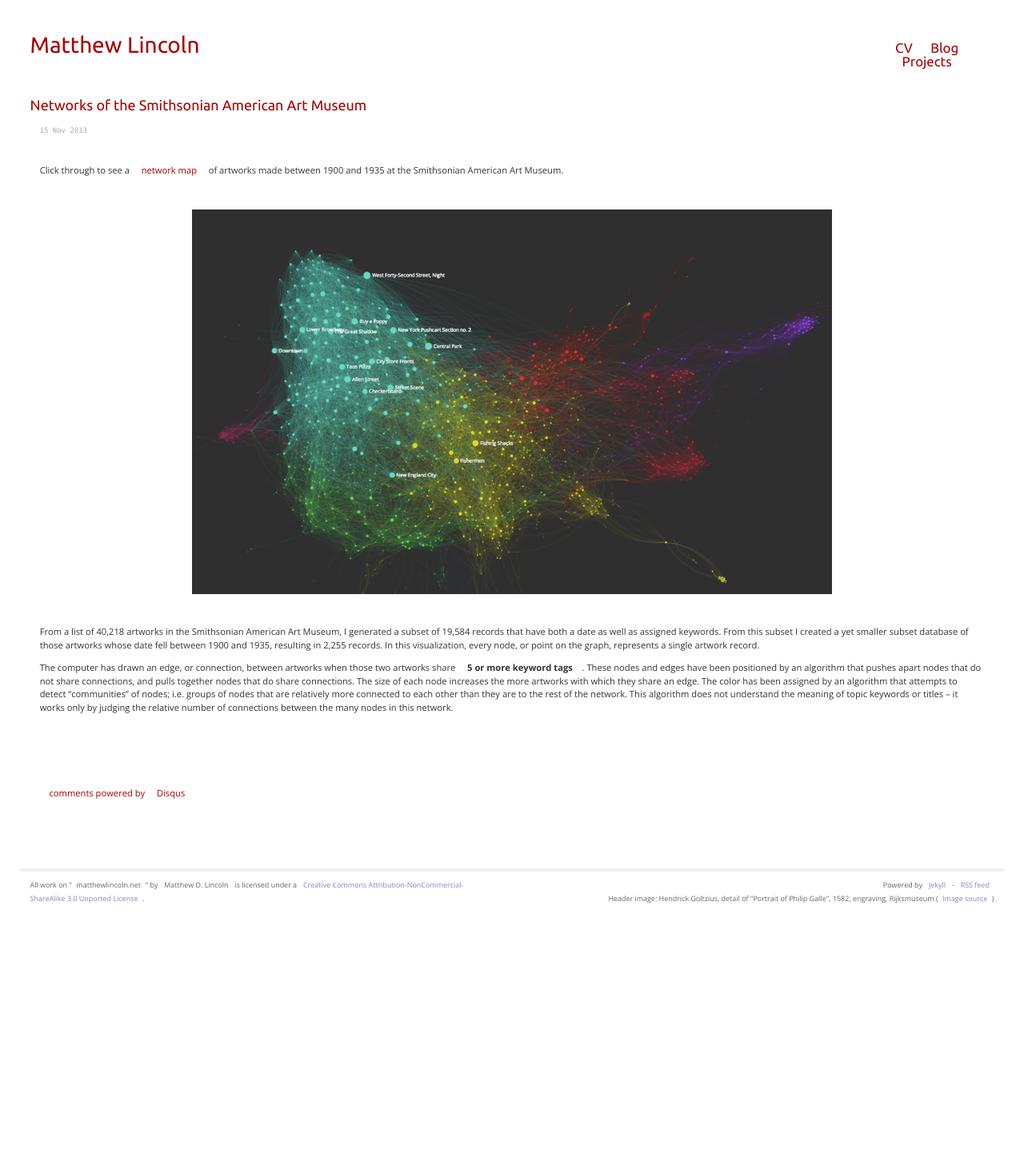
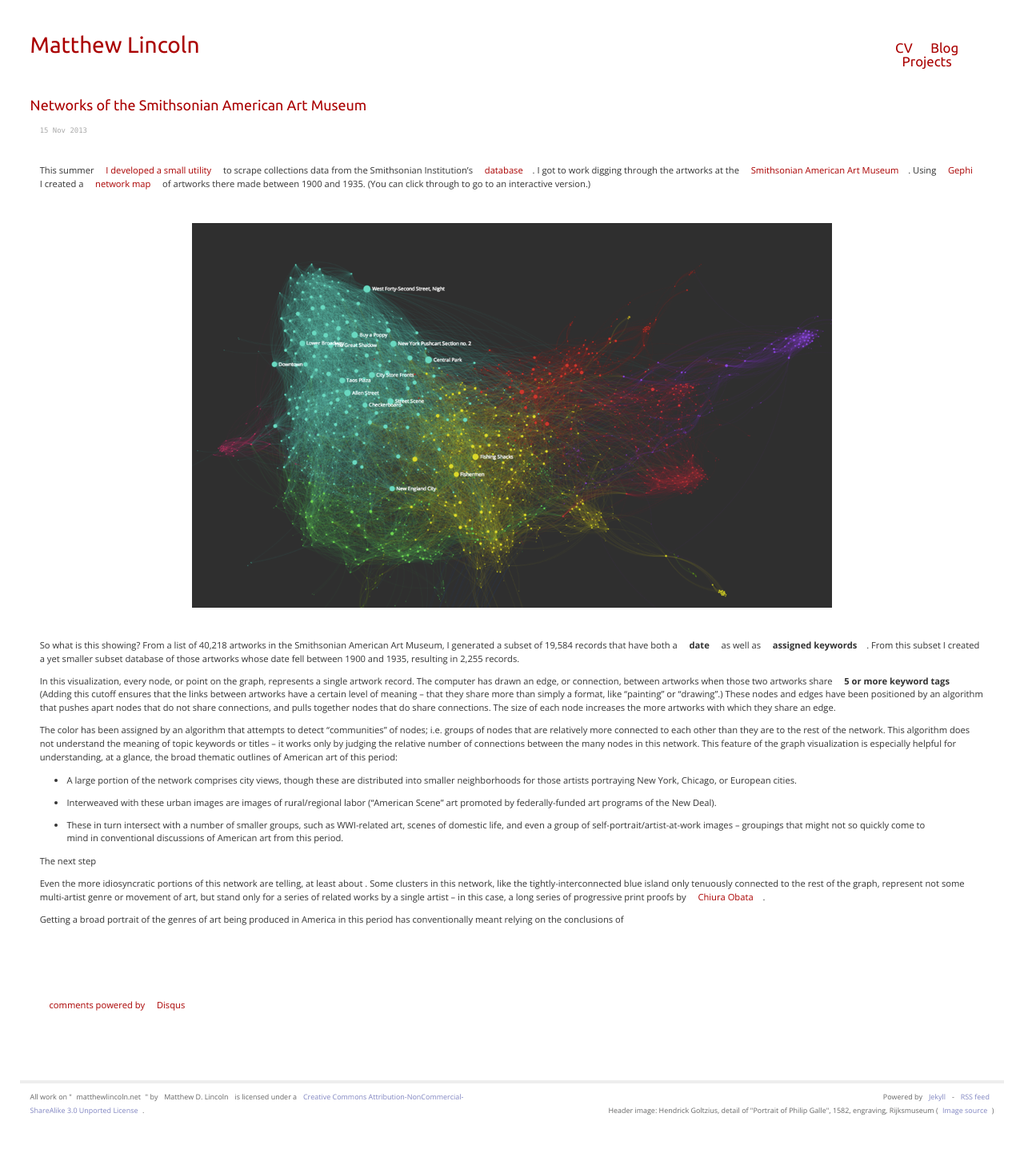
Before and after one commit to mdlincoln/mdlincoln.github.io, a Jekyll site: the page built from _posts/2013-11-15-networks-of-the-smithsonian-american-art-museum.md, in a window 1280 px wide. Shown: the whole page at 80% size. Built offline with Jekyll 4.4.1, drawn with Linux system fonts in a browser that asks for light colours; comment, search, counter and statistics services are not loaded; before the commit the page ends 1177 px from its top, so only the background shows below that.

Commit message:
Explain basic process and results

```diff
--- a/_posts/2013-11-15-networks-of-the-smithsonian-american-art-museum.md
+++ b/_posts/2013-11-15-networks-of-the-smithsonian-american-art-museum.md
@@ -8,10 +8,23 @@ tags:
 - Digital Humanities
 ---
 
-Click through to see a [network map](/assets/gephi/saam_network) of artworks made between 1900 and 1935 at the Smithsonian American Art Museum.
+
+This summer [I developed a small utility](/projects/scraping-the-smithsonian.html) to scrape collections data from the Smithsonian Institution's [database](http://collections.si.edu). I got to work digging through the artworks at the [Smithsonian American Art Museum](http://americanart.si.edu). Using [Gephi](http://gephi.org) I created a [network map](/assets/gephi/saam_network) of artworks there made between 1900 and 1935. (You can click through to go to an interactive version.)
 
 [![Preview of a network map of paintings at the SAAM](/assets/images-display/saam_preview.png)](/assets/gephi/saam_network)
 
-From a list of 40,218 artworks in the Smithsonian American Art Museum, I generated a subset of 19,584 records that have both a date as well as assigned keywords. From this subset I created a yet smaller subset database of those artworks whose date fell between 1900 and 1935, resulting in 2,255 records. In this visualization, every node, or point on the graph, represents a single artwork record.
+So what is this showing? From a list of 40,218 artworks in the Smithsonian American Art Museum, I generated a subset of 19,584 records that have both a **date** as well as **assigned keywords**. From this subset I created a yet smaller subset database of those artworks whose date fell between 1900 and 1935, resulting in 2,255 records.
 
-The computer has drawn an edge, or connection, between artworks when those two artworks share **5 or more keyword tags**. These nodes and edges have been positioned by an algorithm that pushes apart nodes that do not share connections, and pulls together nodes that do share connections. The size of each node increases the more artworks with which they share an edge. The color has been assigned by an algorithm that attempts to detect "communities" of nodes; i.e. groups of nodes that are relatively more connected to each other than they are to the rest of the network. This algorithm does not understand the meaning of topic keywords or titles -- it works only by judging the relative number of connections between the many nodes in this network.
+In this visualization, every node, or point on the graph, represents a single artwork record. The computer has drawn an edge, or connection, between artworks when those two artworks share **5 or more keyword tags** (Adding this cutoff ensures that the links between artworks have a certain level of meaning -- that they share more than simply a format, like "painting" or "drawing".) These nodes and edges have been positioned by an algorithm that pushes apart nodes that do not share connections, and pulls together nodes that do share connections. The size of each node increases the more artworks with which they share an edge.
+
+The color has been assigned by an algorithm that attempts to detect "communities" of nodes; i.e. groups of nodes that are relatively more connected to each other than they are to the rest of the network. This algorithm does not understand the meaning of topic keywords or titles -- it works only by judging the relative number of connections between the many nodes in this network. This feature of the graph visualization is especially helpful for understanding, at a glance, the broad thematic outlines of American art of this period:
+
+- A large portion of the network comprises city views, though these are distributed into smaller neighborhoods for those artists portraying New York, Chicago, or European cities.
+- Interweaved with these urban images are images of rural/regional labor ("American Scene" art promoted by federally-funded art programs of the New Deal).
+- These in turn intersect with a number of smaller groups, such as WWI-related art, scenes of domestic life, and even a group of self-portrait/artist-at-work images -- groupings that might not so quickly come to mind in conventional discussions of American art from this period.
+
+The next step
+
+Even the more idiosyncratic portions of this network are telling, at least about . Some clusters in this network, like the tightly-interconnected blue island only tenuously connected to the rest of the graph, represent not some multi-artist genre or movement of art, but stand only for a series of related works by a single artist -- in this case, a long series of progressive print proofs by [Chiura Obata](http://collections.si.edu/search/results.htm?q=chiura+obata&view=&dsort=&date.slider=1920s%2C1940s).
+
+Getting a broad portrait of the genres of art being produced in America in this period has conventionally meant relying on the conclusions of
```
